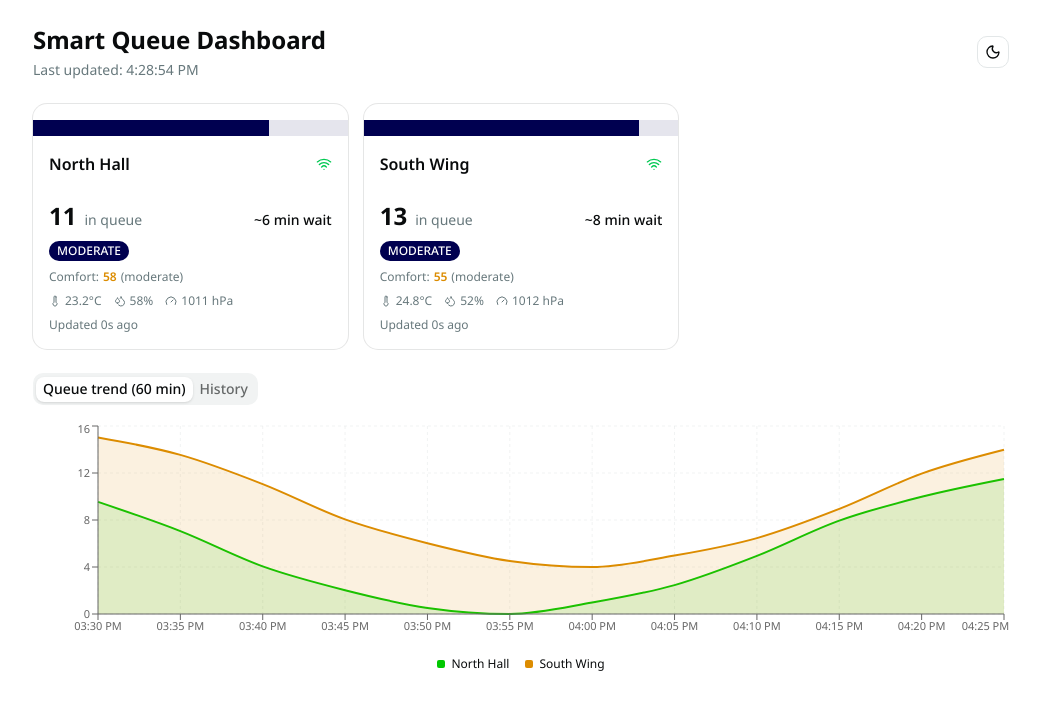
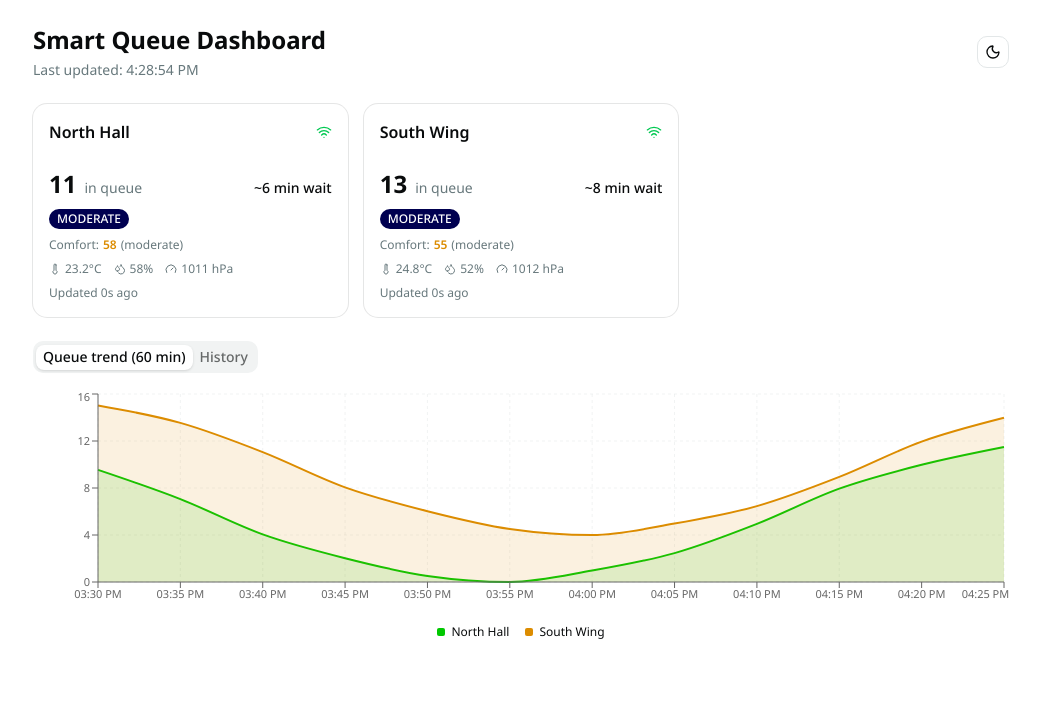
Before and after one commit to Foahh/elec3442-smart-queue, a Next.js app in the folder web/: page /test in a window 1280 px wide. Shown: the top 710 px of the page, without its empty margins (119-1159 px from the left). Built offline with nearby package versions, Linux system fonts and the light colour scheme.

Commit message:
refactor(web): removing queue display logic

```diff
--- a/web/components/site-card.tsx
+++ b/web/components/site-card.tsx
@@ -2,7 +2,7 @@
 
 import { Droplets, Gauge, Thermometer, Wifi, WifiOff } from "lucide-react"
 import { Card, CardContent, CardHeader, CardTitle } from "@/components/ui/card"
-import { getComfortLabel, getQueueFillSegments } from "@/lib/dashboard"
+import { getComfortLabel } from "@/lib/dashboard"
 import { formatElapsedSeconds, formatWaitMinutes } from "@/lib/format"
 import { busynessColor } from "@/lib/colors"
 import { comfortColor } from "@/lib/comfort"
@@ -10,27 +10,15 @@ import type { SiteStatus } from "@/lib/types"
 
 interface SiteCardProps {
   site: SiteStatus
-  queueMaxDisplay?: number
 }
 
-export function SiteCard({ site, queueMaxDisplay = 16 }: SiteCardProps) {
+export function SiteCard({ site }: SiteCardProps) {
   const color = busynessColor(site.busyness_level, site.stale)
-  const filled = getQueueFillSegments(site.queue_length, queueMaxDisplay)
   const comfortLabel =
     site.comfort_score != null ? getComfortLabel(site.comfort_score) : null
 
   return (
-    <Card className="overflow-hidden">
-      <div className="flex h-4 w-full">
-        {Array.from({ length: 8 }, (_, i) => (
-          <div
-            key={i}
-            className="flex-1"
-            style={{ backgroundColor: i < filled ? color : color + "1a" }}
-          />
-        ))}
-      </div>
-
+    <Card>
       <CardHeader className="pb-2">
         <div className="flex items-center justify-between">
           <CardTitle className="text-base font-semibold">
--- a/web/lib/dashboard.ts
+++ b/web/lib/dashboard.ts
@@ -11,8 +11,6 @@ export const DASHBOARD_CHART_MINUTES = 60
 export const CHART_BUCKET_MS = 300_000
 export const SITE_STALE_AFTER_MS = 30_000
 
-const SITE_FILL_SEGMENTS = 8
-
 export function getSiteIds(sites: SiteStatus[]) {
   return sites.map((site) => site.site_id)
 }
@@ -20,21 +18,6 @@ export function getSiteIds(sites: SiteStatus[]) {
 export function getSiteNameMap(sites: SiteStatus[]) {
   return Object.fromEntries(
     sites.map((site) => [site.site_id, site.display_name])
-  )
-}
-
-export function getQueueFillSegments(
-  queueLength: number,
-  queueMaxDisplay: number,
-  segmentCount = SITE_FILL_SEGMENTS
-) {
-  if (queueMaxDisplay <= 0) {
-    return 0
-  }
-
-  return Math.min(
-    segmentCount,
-    Math.round((queueLength / queueMaxDisplay) * segmentCount)
   )
 }
 
```
